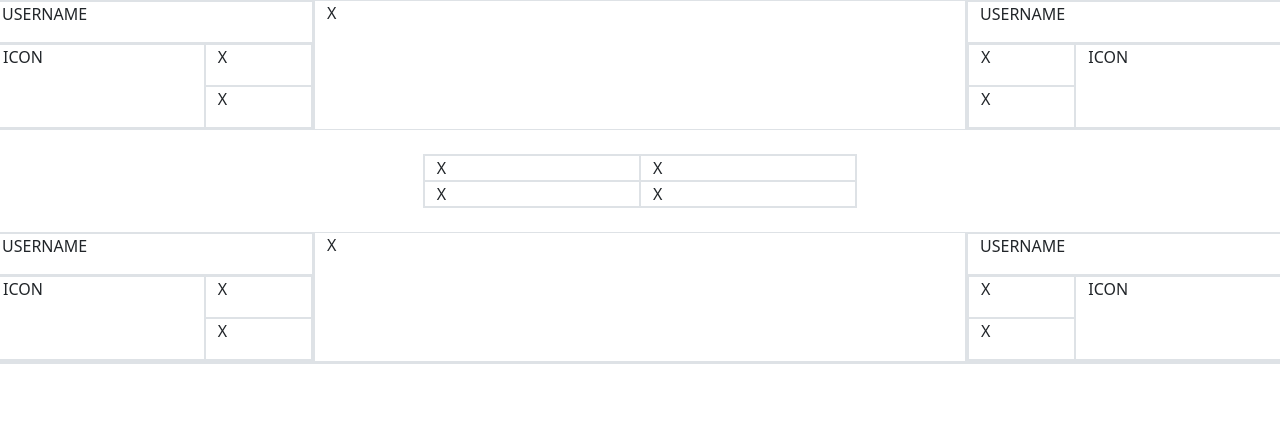
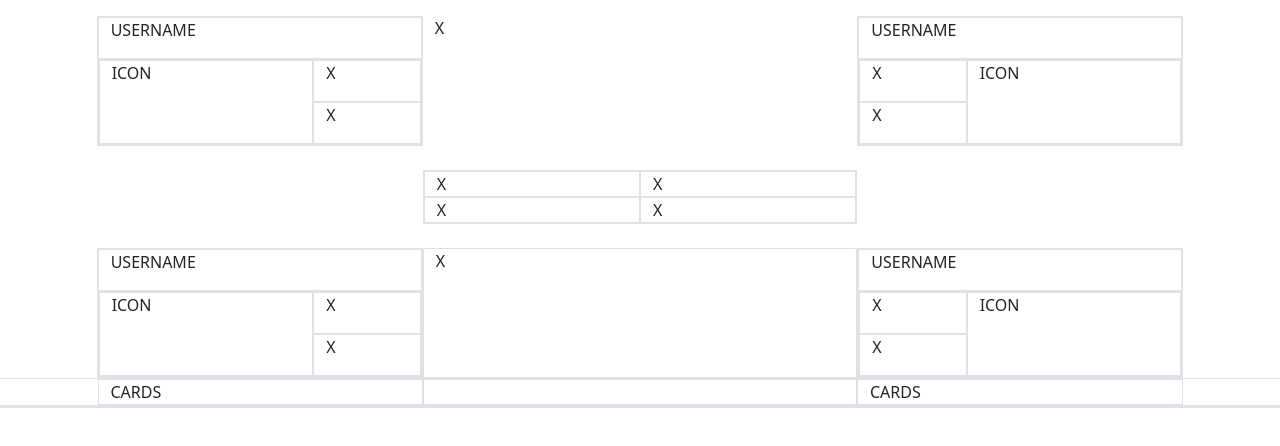
Before and after one commit to Noah-Fox/Cyborg-Euchre, an Angular app in the folder game-mediator/: page / in a window 1280 px wide. Shown: the top 446 px of the page. Built offline with nearby package versions, Linux system fonts and the light colour scheme.

Commit message:
Improve ui formatting

```diff
--- a/game-mediator/src/app/main/main.component.html
+++ b/game-mediator/src/app/main/main.component.html
@@ -1,6 +1,7 @@
 <!-- TOP PLAYERS -->
-<div class="row">
+<div class="row pt-3">
     <!-- LEFT PLAYER BOX -->
+    <div class="col-1"></div>
     <div class="col-3 border">
         <div class="row border"><p>USERNAME</p></div>
         <div class="row border">
@@ -11,7 +12,7 @@
             </div>
         </div>
     </div>
-    <div class="col-6 border">X</div>
+    <div class="col-4">X</div>
     <!-- RIGHT PLAYER BOX -->
     <div class="col-3 border">
         <div class="row border"><p>USERNAME</p></div>
@@ -23,6 +24,7 @@
             <div class="col-8 border"><p>ICON</p></div>
         </div>
     </div>
+    <div class="col-1"></div>
 </div>
 <!-- CENTER -->
 <div class="row pt-4 pb-4">
@@ -40,6 +42,7 @@
 </div>
 <!-- BOTTOM BOTS -->
 <div class="row">
+    <div class="col-1"></div>
     <!-- LEFT BOT BOX -->
     <div class="col-3 border">
         <div class="row border"><p>USERNAME</p></div>
@@ -51,7 +54,7 @@
             </div>
         </div>
     </div>
-    <div class="col-6 border">X</div>
+    <div class="col-4 border">X</div>
     <!-- RIGHT BOT BOX -->
     <div class="col-3 border">
         <div class="row border"><p>USERNAME</p></div>
@@ -63,6 +66,15 @@
             <div class="col-8 border"><p>ICON</p></div>
         </div>
     </div>
+    <div class="col-1"></div>
+</div>
+<!-- BOT CARDS -->
+<div class="row border">
+    <div class="col-1"></div>
+    <div class="col-3 border">CARDS</div>
+    <div class="col-4 border"></div>
+    <div class="col-3 border">CARDS</div>
+    <div class="col-1"></div>
 </div>
 <!-- BOTTOM MENU -->
 <div class="row border">
```
